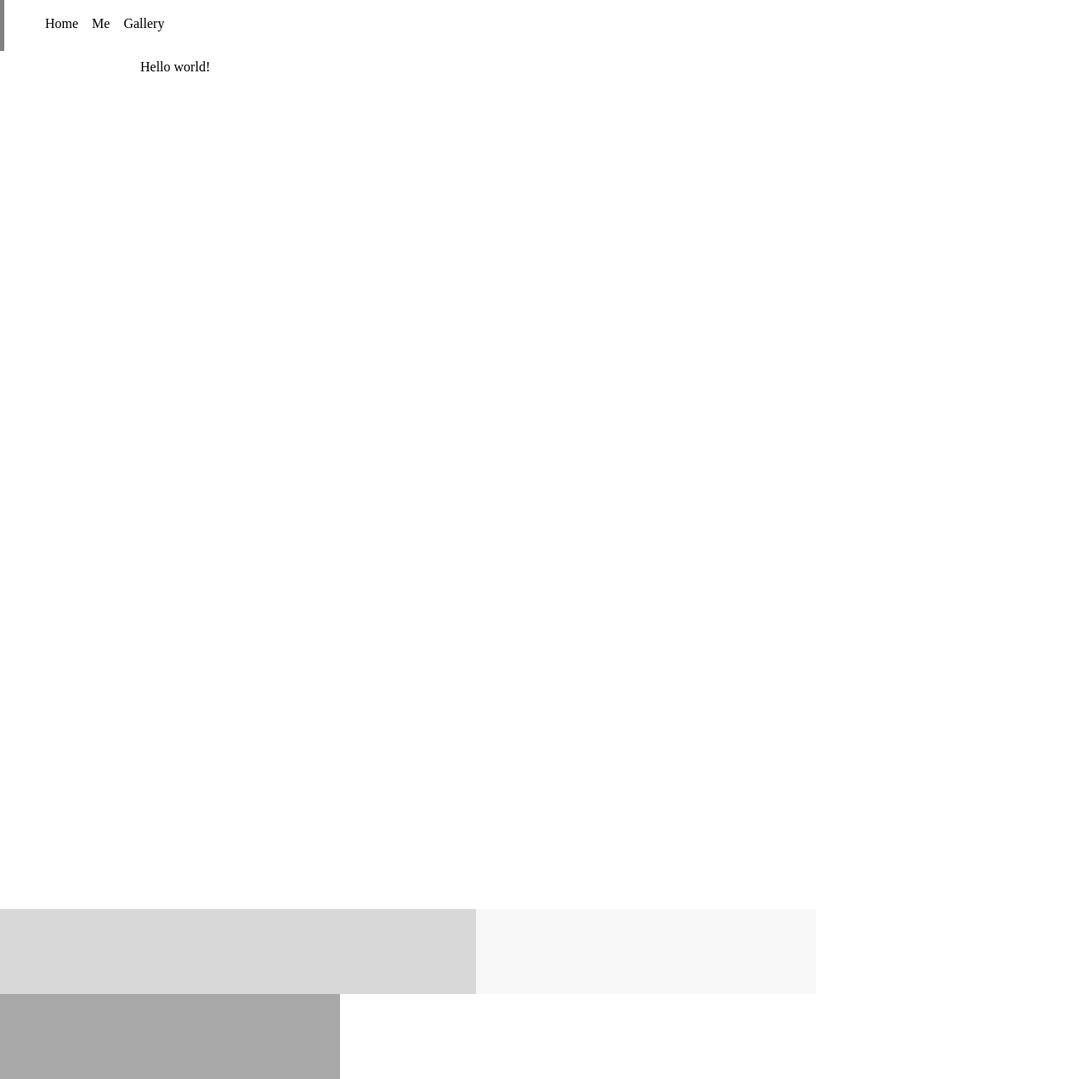
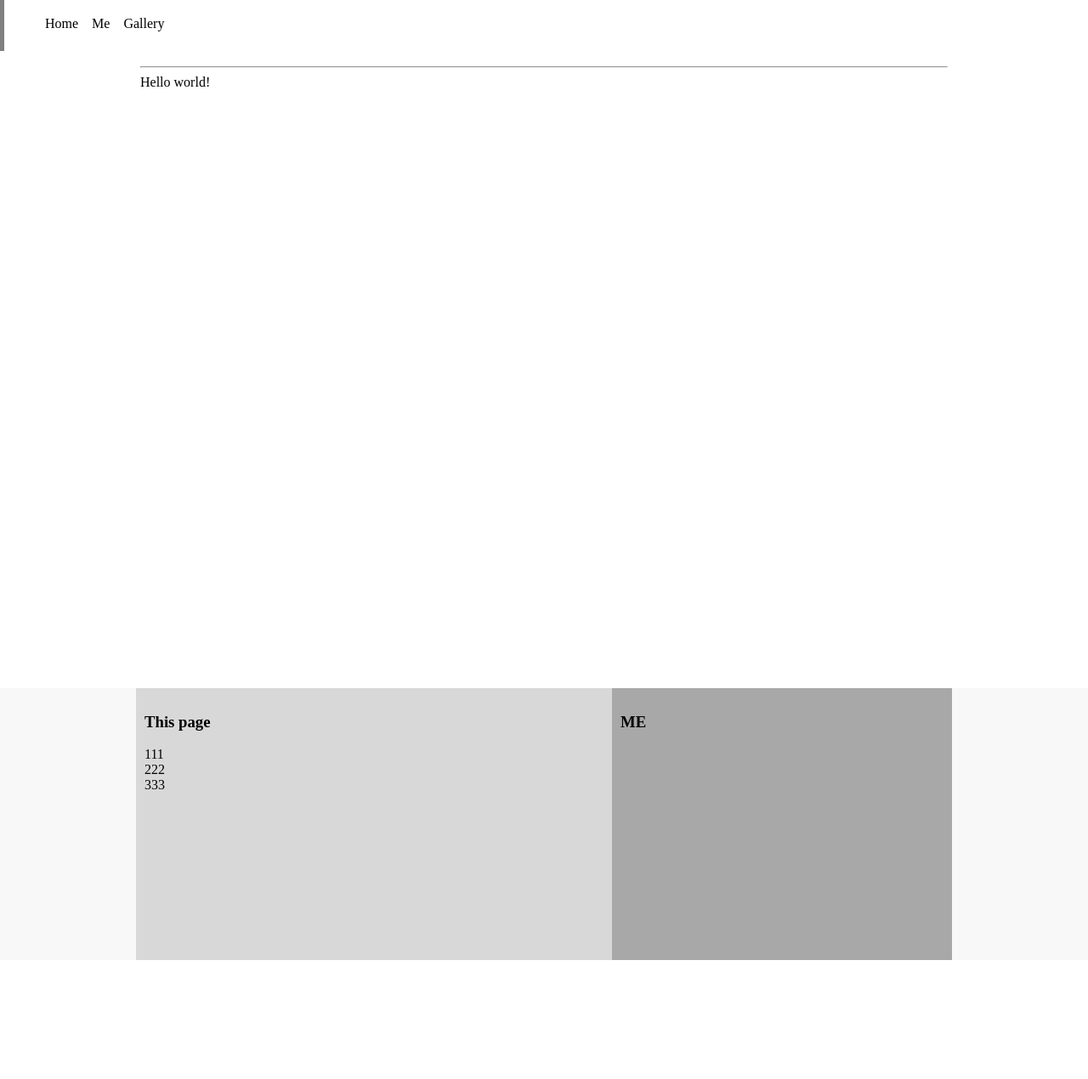
Before and after one commit to TeaEra/CZT-Web, a PHP site: page /1.html in a window 1280 px wide. Shown: the whole page at 85% size. After the commit the page ends 1130 px from the top, so only its background shows below. Run offline with PHP 8.4, Linux system fonts and the light colour scheme.

Commit message:
Finish 'c_footer';

```diff
--- a/Html/1.html
+++ b/Html/1.html
@@ -16,13 +16,23 @@
 </div>
 
 <div class="c_body_centered">
+  <hr />
   <div class="test1">Hello world!</div>
 </div>
 
 <div class="c_footer">
-  <div id="cfl">
-  </div>
-  <div id="cfr">
+  <div class="c_footer_table">
+    <div class="cfl">
+	  <h3>This page</h3>
+	  <p>
+	    111<br />
+		222<br />
+		333<br />
+	  </p>
+	</div>
+    <div class="cfr">
+	  <h3>ME</h3>
+	</div>
   </div>
 </div>
 </body>
--- a/Html/css/css_1.css
+++ b/Html/css/css_1.css
@@ -1,13 +1,21 @@
+html{
+  height: 100%;
+}
+
 body{
   font-family: MicroSoft YaHei;
   padding-top: 60px;
-
-  margin: 0px;
+  margin: 0;
+  height: 100%;
 }
 
 .c_body_centered{
   position: relative;
-  width: 960px;
+  min-height: calc(100% - 60px);
+  min-height: -webkit-calc(100% - 60px);
+  min-height: -moz-calc(100% - 60px);
+  min-height: -o-calc(100% - 60px);
+  width: 950px;
   left: 50%;
   margin-left: -480px;
 
@@ -17,7 +25,7 @@ body{
 }
 
 .test1{
-  min-height: 1000px;
+  min-height: 300px;
   width: 100%;
   background-color: rgb(255, 255, 255);
 }
@@ -60,32 +68,33 @@ body{
 }
 
 .c_footer{
-  width: 960px;
-  height: 100px;
+  width: 100%;
   background-color: rgb(248, 248, 248);
-
-  /*padding-right: calc(50% - 480px);
-  padding-right: -webkit-calc(50% - 480px);
-  padding-right: -moz-calc(50% - 480px);
-  padding-right: -o-calc(50% - 480px);*/
+  min-height: 300px;
 }
 
-.c_footer #cfl{
+.c_footer_table{
   position: relative;
   left: calc(50% - 480px);
   left: -webkit-calc(50% - 480px);
   left: -moz-calc(50% - 480px);
   left: -o-calc(50% - 480px);
-  width: 560px;
-  height: inherit;
-  background-color: rgb(216, 216, 216);
+  display: table;
+  min-height: inherit;
 }
 
-.c_footer #cfr{
-  position: relative;
+.cfl{
   float: left;
-  width: 400px;
-  height: inherit;
+  width: 540px;
+  min-height: inherit;
+  background-color: rgb(216, 216, 216);
+  padding: 10px;
+}
+
+.cfr{
+  float: left;
+  width: 380px;
+  min-height: inherit;
   background-color: rgb(168, 168, 168);
+  padding: 10px;
 }
-/*Background color palette*/
```
